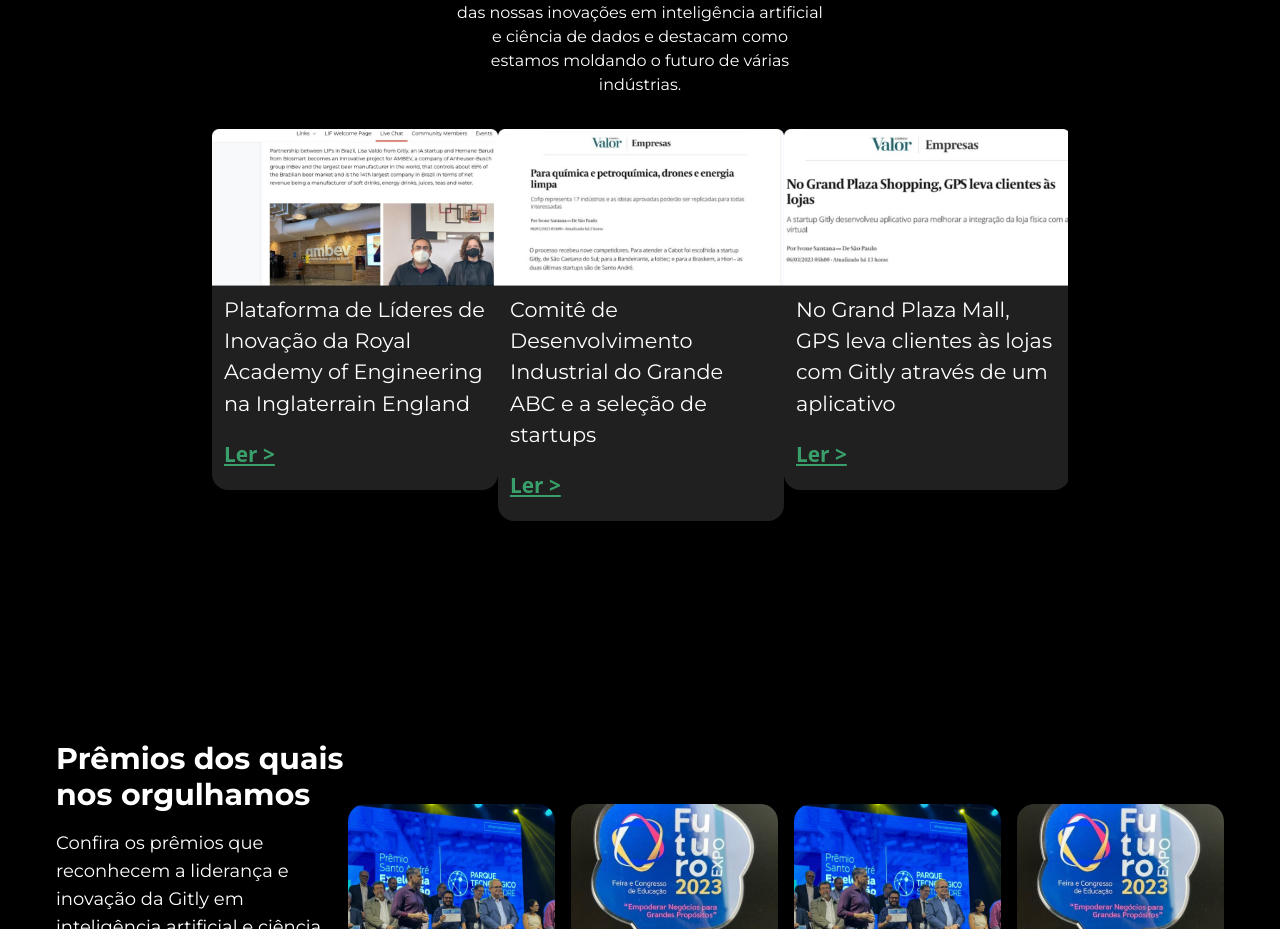
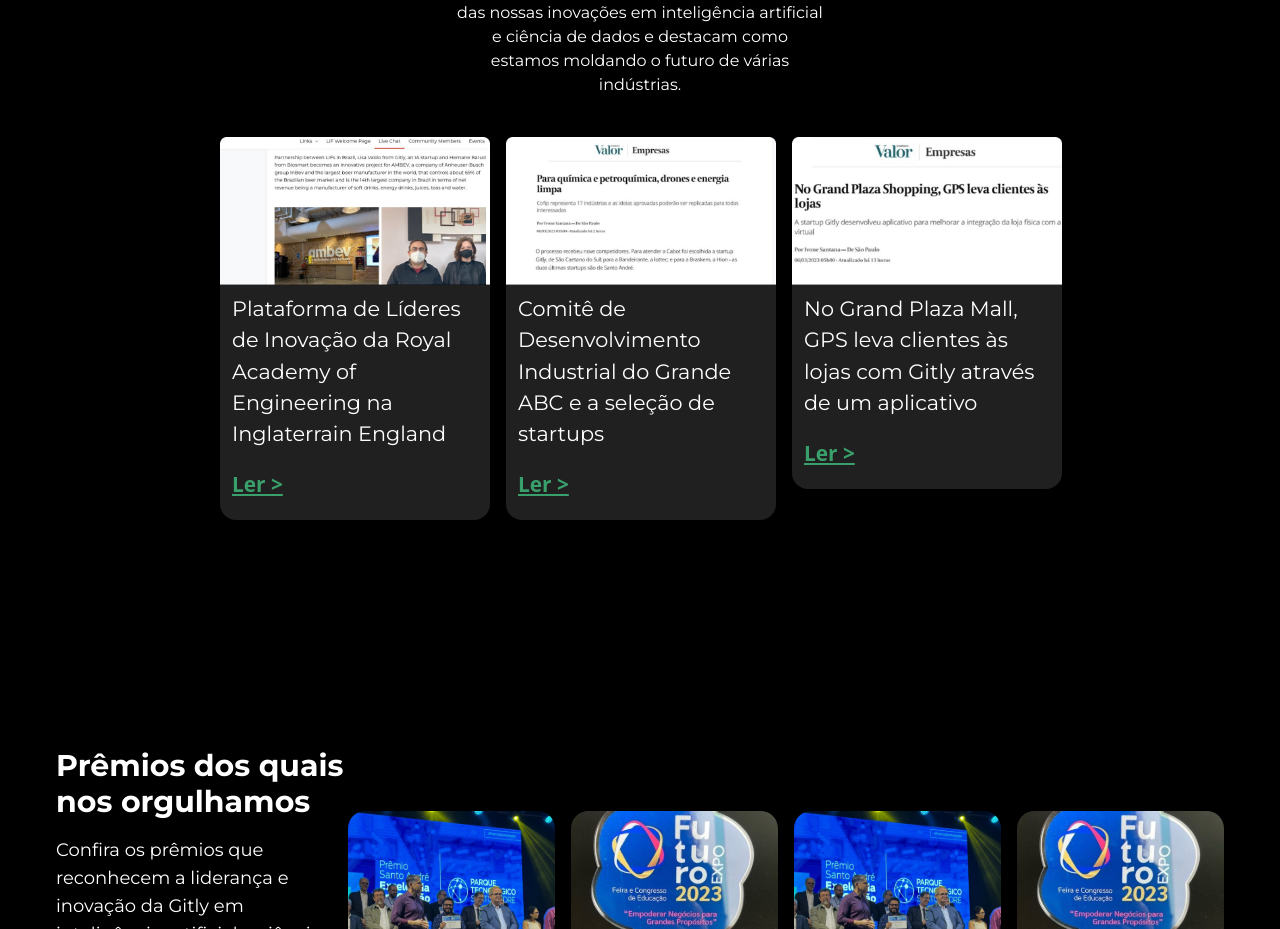
Before and after one commit to gitly-br/site-gitly, a Next.js app in the folder frontend/: page /media in a window 1280 px wide. Shown: the part 1902-2831 px from the top of the page. Built offline with nearby package versions, Linux system fonts and the light colour scheme.

Commit message:
sera que acabou...

```diff
--- a/frontend/components/articles.jsx
+++ b/frontend/components/articles.jsx
@@ -27,10 +27,36 @@ const Articles = () => {
       title: "Comitê de Desenvolvimento Industrial do Grande ABC e a seleção de startups",
       link: "https://valor.globo.com/empresas/noticia/2023/03/06/para-quimica-e-petroquimica-drones-e-energia-limpa.ghtml"
     },
+    // Adicione mais cards se necessário
   ];
 
   const openLink = (url) => {
     window.open(url, "_blank");
+  };
+
+  const sliderSettings = {
+    slidesToShow: 3,
+    slidesToScroll: 1,
+    infinite: true,
+    autoplay: true,
+    autoplaySpeed: 3000,
+    arrows: true,
+    responsive: [
+      {
+        breakpoint: 1024,
+        settings: {
+          slidesToShow: 2,
+          slidesToScroll: 1,
+        },
+      },
+      {
+        breakpoint: 768,
+        settings: {
+          slidesToShow: 1,
+          slidesToScroll: 1,
+        },
+      },
+    ],
   };
 
   return (
@@ -42,36 +68,12 @@ const Articles = () => {
         </p>
       </div>
       <div>
-        <Slider
-          className="flex p-5 overflow-x-hidden"
-          slidesToShow={3}
-          slidesToScroll={1}
-          infinite={true}
-          autoplay={true}
-          autoplaySpeed={3000}
-          arrows={true}
-          responsive={[
-            {
-              breakpoint: 1024,
-              settings: {
-                slidesToShow: 2,
-                slidesToScroll: 1,
-              },
-            },
-            {
-              breakpoint: 600,
-              settings: {
-                slidesToShow: 1,
-                slidesToScroll: 1,
-              },
-            },
-          ]}
-        >
+        <Slider {...sliderSettings} className="flex p-5 overflow-x-hidden">
           {cards.map((card) => (
-            <div key={card.id}>
+            <div key={card.id} className="p-2">
               <div className="flex flex-col items-center text-left text-[1.3em] text-wrap">
                 <Image src={card.image} alt={card.alt} width={300} height={300} />
-                <div style={{ maxWidth: "300px"}} className="bg-[#202020] pt-2 px-3 text-left flex flex-col rounded-b-2xl">
+                <div style={{ maxWidth: "300px" }} className="bg-[#202020] pt-2 px-3 text-left flex flex-col rounded-b-2xl">
                   <h1 className="text-white text-left font-text">{card.title}</h1>
                   <button
                     className="my-5 text-[#3AA06B] text-left underline font-bold"
--- a/frontend/components/latestWork.jsx
+++ b/frontend/components/latestWork.jsx
@@ -27,8 +27,8 @@ const LatestWork = () => {
 
         <div className='flex flex-col gap-5 w-full h-full lg:w-1/2'>
 
-          <div className='flex flex-col md:flex-row items-stretch object-cover w-full h-1/2'>
-            <div className='bg-[#202020] rounded-xl flex flex-col md:flex-row text-wrap text-start md:pl-5 py- w-full h-full'>
+          <div className='flex flex-col md:flex-row object-cover w-full h-1/2'>
+            <div className='bg-[#202020] rounded-xl flex flex-col md:flex-row text-wrap text-start md:pl-5 py- w-full h-full items-center'>
               <div className='w-full md:w-1/2 py-6 px-2'>
                 <h1 className='font-title text-s mb-3'>ChatBot baseado em IA</h1>
                 <p className='font-text text-xs text-[#9795B5]'>Nosso ChatBot inteligente utiliza aprendizado de máquina para fornecer atendimento ao cliente em tempo real. Capaz de lidar com várias consultas simultaneamente, a ferramenta aprende com as interações para melhorar continuamente sua eficácia.</p>
@@ -36,7 +36,7 @@ const LatestWork = () => {
               <Image className='object-cover w-full md:w-1/2 h-full' src={latest2} alt="latest2" />
             </div>
           </div>
-          <div className='flex flex-col md:flex-row items-stretch object-cover w-full h-1/2'>
+          <div className='flex flex-col md:flex-row object-cover w-full h-1/2'>
             <div className='bg-[#202020] rounded-xl flex flex-col md:flex-row text-wrap text-start md:pl-5 py- w-full h-full items-center'>
               <div className='w-full md:w-1/2 py-6 px-2'>
                 <h1 className='font-title text-s mb-3'>Serviços Customizados de IA</h1>
```
Also changed, not shown: 1 other file (tests, documents, lock files or other folders).
